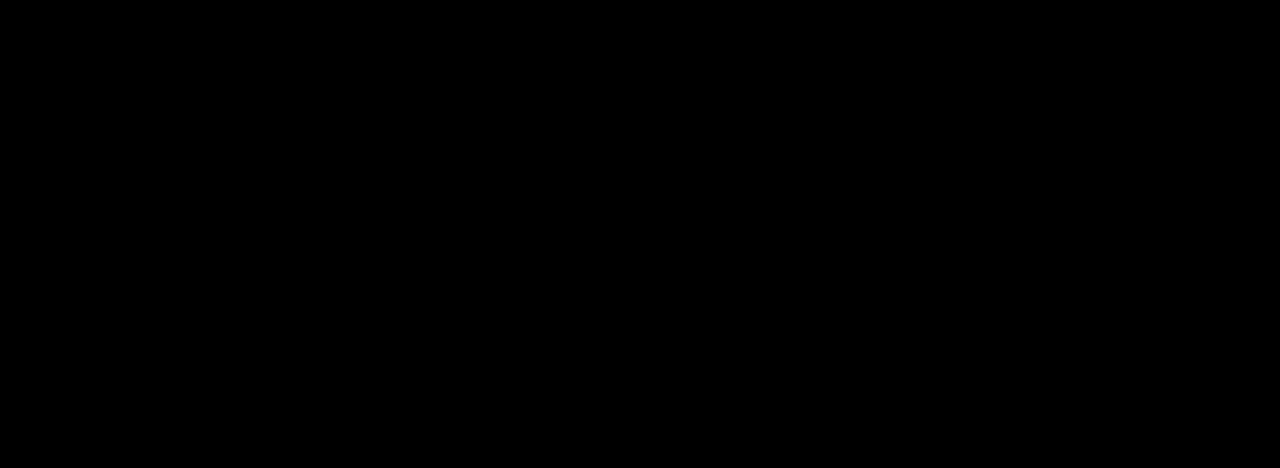
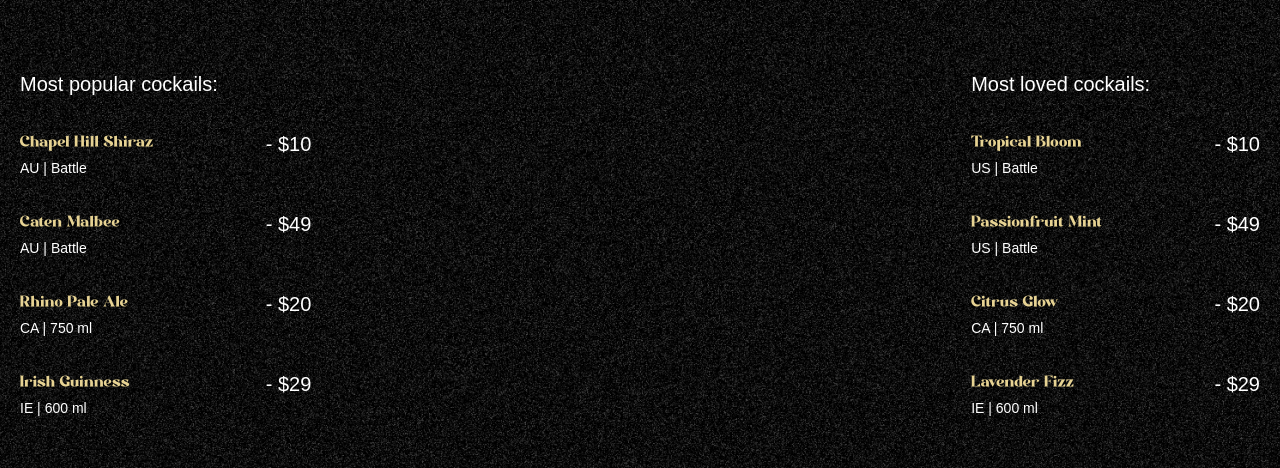
Before and after one commit to HorynAlex/gsap_website_1, a React (Vite) app: page / in a window 1280 px wide. Shown: the part 890-1358 px from the top of the page. Built offline with nearby package versions, Linux system fonts and the light colour scheme; a web font is replaced by a local one.

Commit message:
implement cockails section

```diff
--- a/src/App.jsx
+++ b/src/App.jsx
@@ -3,6 +3,7 @@
 import { ScrollTrigger, SplitText } from "gsap/all";
 import Navbar from "./components/Navbar";
 import Hero from "./components/Hero";
+import Cockails from "./components/Cockails";
 
 gsap.registerPlugin(ScrollTrigger, SplitText);
 
@@ -11,7 +12,7 @@
     <main>
       <Navbar />
       <Hero />
-      <div className="h-dvh bg-black"></div>
+      <Cockails />
     </main>
   );
 };
--- /dev/null
+++ b/src/components/Cockails.jsx
@@ -0,0 +1,78 @@
+import React from "react";
+import { cocktailLists, mockTailLists } from "../../constants";
+import { useGSAP } from "@gsap/react";
+import gsap from "gsap";
+
+const Cockails = () => {
+  useGSAP(() => {
+    const prarallaxTimeline = gsap.timeline({
+      scrollTrigger: {
+        trigger: "#cockails",
+        start: "top 30%",
+        end: "bottom 80%",
+        scrub: true,
+      },
+    });
+
+    prarallaxTimeline
+      .from("#c-left-leaf", {
+        x: -100,
+        y: 100,
+      })
+      .from("#c-right-leaf", {
+        x: 100,
+        y: 100,
+      });
+  });
+
+  return (
+    <section id="cocktails" className="noisy">
+      <img src="/images/cocktail-left-leaf.png" alt="l-leaf" id="c-left-leaf" />
+      <img
+        src="/images/cocktail-right-leaf.png"
+        alt="r-leaf"
+        id="c-right-leaf"
+      />
+
+      <div className="list">
+        <div className="popular">
+          <h2>Most popular cockails:</h2>
+
+          <ul>
+            {cocktailLists.map(({ name, country, detail, price }) => (
+              <li key={name}>
+                <div className="md:me-28">
+                  <h3>{name}</h3>
+                  <p>
+                    {country} | {detail}
+                  </p>
+                </div>
+                <span>- {price}</span>
+              </li>
+            ))}
+          </ul>
+        </div>
+
+        <div className="loved">
+          <h2>Most loved cockails:</h2>
+
+          <ul>
+            {mockTailLists.map(({ name, country, detail, price }) => (
+              <li key={name}>
+                <div className="me-28">
+                  <h3>{name}</h3>
+                  <p>
+                    {country} | {detail}
+                  </p>
+                </div>
+                <span>- {price}</span>
+              </li>
+            ))}
+          </ul>
+        </div>
+      </div>
+    </section>
+  );
+};
+
+export default Cockails;
```
